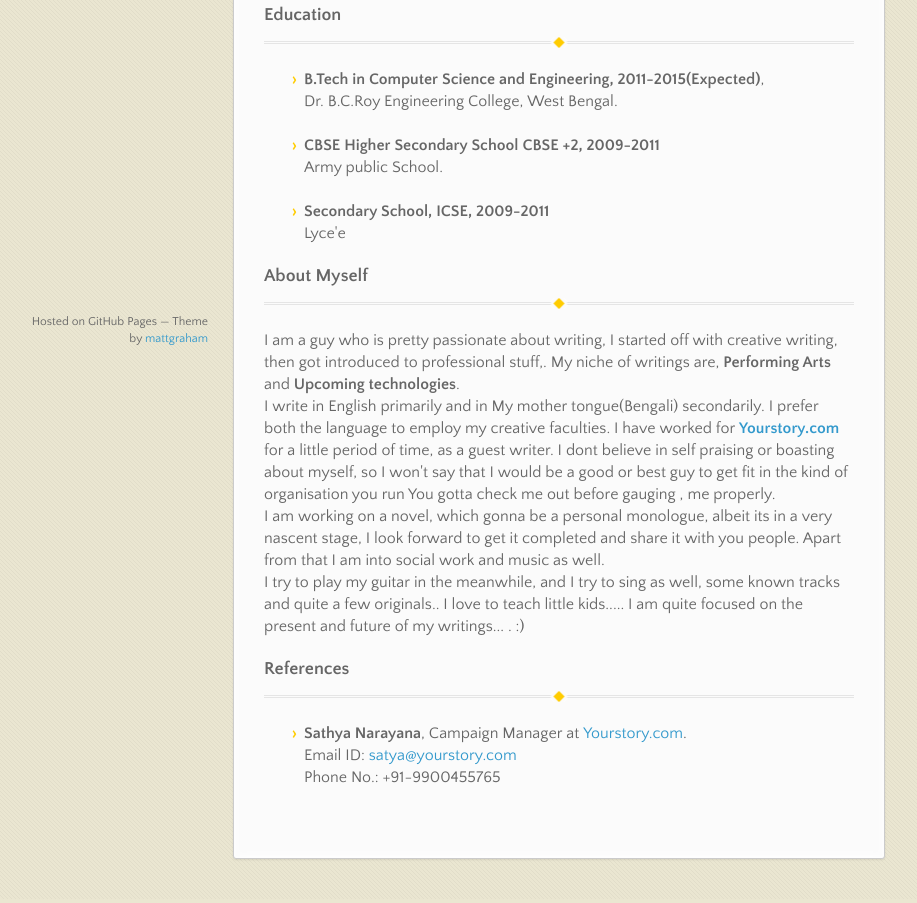
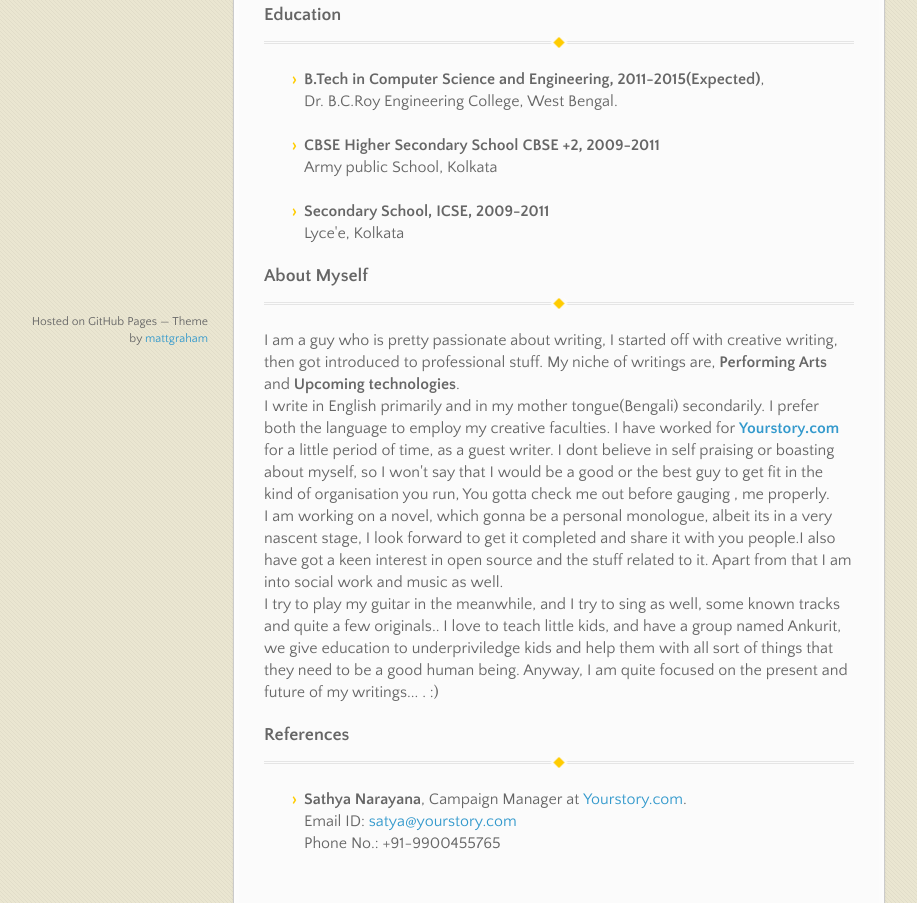
Before and after one commit to ghoshavik/ghoshavik.github.io, a plain HTML site: page index.html in a window 1280 px wide. Shown: the part 413-1316 px from the top of the page, without its empty margins (82-999 px from the left). Drawn offline with Linux system fonts and the light colour scheme.

Commit message:
Updated About Me

```diff
--- a/index.html
+++ b/index.html
@@ -57,13 +57,13 @@
 
           <ul>
             <li><b>B.Tech in Computer Science and Engineering, 2011-2015(Expected)</b>, <br>Dr. B.C.Roy Engineering College, West Bengal.</li><br>
-            <li><b>CBSE Higher Secondary School CBSE +2, 2009-2011</b><br>Army public School.</li><br>
-            <li><b>Secondary School, ICSE, 2009-2011</b><br>Lyce'e</li>
+            <li><b>CBSE Higher Secondary School CBSE +2, 2009-2011</b><br>Army public School, Kolkata</li><br>
+            <li><b>Secondary School, ICSE, 2009-2011</b><br>Lyce'e, Kolkata</li>
           </ul>
 
           <h3>About Myself</h3><hr>
 
-            <p>I am a guy who is pretty passionate about writing, I started off with creative writing, then got introduced to professional stuff,. My niche of writings are, <b>Performing Arts</b> and <b>Upcoming technologies</b>. <br>I write in English primarily and in My mother tongue(Bengali) secondarily. I prefer both the language to employ my creative faculties. I have worked for <a href='http://yourstory.com' target='_blank'><b>Yourstory.com</b></a> for a little period of time, as a guest writer. I dont believe in self praising or boasting about myself, so I won't say that I would be a good or best guy to get fit in the kind of organisation you run You gotta check me out before gauging , me properly. <br>I am working on a novel, which gonna be a personal monologue, albeit its in a very nascent stage, I look forward to get it completed and share it with you people. Apart from that I am into social work and music as well. <br>I try to play my guitar in the meanwhile, and I try to sing as well, some known tracks and quite a few originals.. I love to teach little kids..... I am quite focused on the present and future of my writings... . :)</p>
+            <p>I am a guy who is pretty passionate about writing, I started off with creative writing, then got introduced to professional stuff. My niche of writings are, <b>Performing Arts</b> and <b>Upcoming technologies</b>. <br>I write in English primarily and in my mother tongue(Bengali) secondarily. I prefer both the language to employ my creative faculties. I have worked for <a href='http://yourstory.com' target='_blank'><b>Yourstory.com</b></a> for a little period of time, as a guest writer. I dont believe in self praising or boasting about myself, so I won't say that I would be a good or the best guy to get fit in the kind of organisation you run, You gotta check me out before gauging , me properly. <br>I am working on a novel, which gonna be a personal monologue, albeit its in a very nascent stage, I look forward to get it completed and share it with you people.I also have got a keen interest in open source and the stuff related to it. Apart from that I am into social work and music as well. <br>I try to play my guitar in the meanwhile, and I try to sing as well, some known tracks and quite a few originals.. I love to teach little kids, and have a group named Ankurit, we give education to underpriviledge kids and help them with all sort of things that they need to be a good human being. Anyway, I am quite focused on the present and future of my writings... . :)</p>
 
             <h3>References</h3><hr>
             <ul>
```
